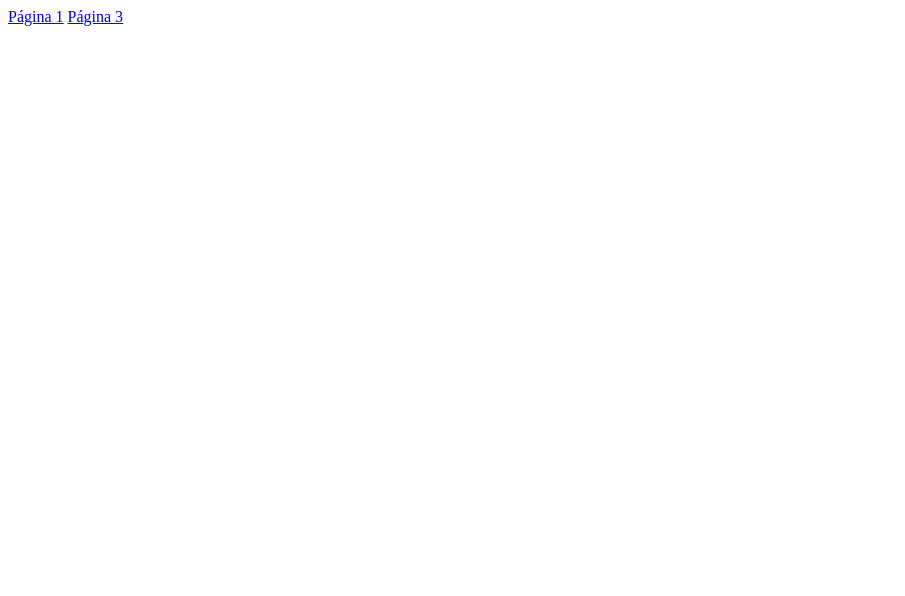
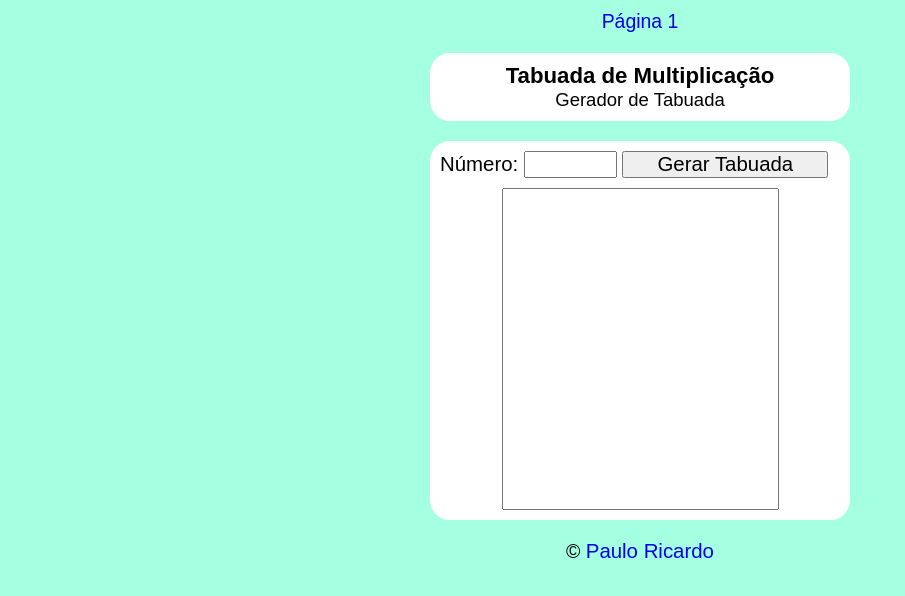
Before and after one commit to paulosilvabr/javascript, a plain HTML site: page ex/ex009d/d2/page/pag2.html in a window 1280 px wide. Shown: the whole page, without its empty margins (0-905 px from the left). Drawn offline with Linux system fonts and the light colour scheme.

Commit message:
Desafio 4.2 concluido

```diff
--- /dev/null
+++ b/ex/ex009d/d2/js/script.js
@@ -0,0 +1,23 @@
+var botao = document.querySelector('input#gerarBotao')
+botao.addEventListener('click', gerarTabuada)
+
+function gerarTabuada() {
+    var num = String(document.querySelector('input#num').value)
+    var area = document.querySelector('textarea#tabuada')
+    var c = 0
+
+    if (num == '') {
+        window.alert('Insira um valor')
+        return;
+    }
+
+    Number(num)
+
+    area.innerHTML = ''
+
+    while (c <= 10) {
+        var aux = num * c
+        area.innerHTML += `${num} X ${c} = ${aux}\n`
+        c++
+    }
+}
--- a/ex/ex009d/d2/page/pag2.html
+++ b/ex/ex009d/d2/page/pag2.html
@@ -4,9 +4,34 @@
     <meta charset="UTF-8">
     <meta name="viewport" content="width=device-width, initial-scale=1.0">
     <title>Document</title>
+    <link rel="stylesheet" href="../style/style.css">
 </head>
 <body>
-    <a href="../../d1/page/index.html">Página 1</a>
-    <a href="../../d3/page/pag3.html">Página 3</a>
+    <nav>
+        <a href="../../d1/page/index.html">Página 1</a>
+    </nav>
+
+    <header>
+        <h1>Tabuada de Multiplicação</h1>
+        <p>Gerador de Tabuada</p>
+    </header>
+
+    <main>
+        <div>
+            <label for="num">Número: </label>
+            <input type="number" name="num" id="num" min="-100" max="100">
+            <input type="button" value="Gerar Tabuada" id="gerarBotao">
+        </div>
+        <div class="tabuada">
+            <textarea name="tabuada" id="tabuada">
+            </textarea>
+        </div>
+    </main>
+
+    <footer>
+        <p>&copy; <a href="https://github.com/paulosilvabr" target="_blank">Paulo Ricardo</a></p>
+    </footer>
+
+    <script src="../js/script.js"></script>
 </body>
 </html>
--- /dev/null
+++ b/ex/ex009d/d2/style/style.css
@@ -0,0 +1,68 @@
+@charset "UTF-8";
+
+* {
+    padding: 0;
+    margin: 0;
+    font-family: Arial, Helvetica, sans-serif;
+    font-size: 1.05em;
+}
+
+nav {
+    text-align: center;
+    margin: 10px;
+}
+
+a {
+    text-decoration: none;
+}
+
+a:hover {
+    text-decoration: underline;
+}
+
+body {
+    background-color: rgb(165, 255, 225);
+}
+
+header,
+main {
+    background-color: white;
+    max-width: 400px;
+    margin: auto;
+    margin-top: 20px;
+    margin-bottom: 20px;
+    border-radius: 20px;
+    padding: 10px;
+}
+
+header h1 {
+    text-align: center;
+    font-size: 1.2em;
+}
+
+header p {
+    text-align: center;
+    font-size: 1em;
+}
+
+footer {
+    text-align: center;
+}
+
+/* Template acima */
+
+textarea {
+    display: block;
+    margin: auto;
+    resize: none;
+    height: 300px;
+    padding: 10px;
+}
+
+.tabuada {
+    margin-top: 10px;
+}
+
+input#gerarBotao {
+    width: calc(100% - 194px);
+}
```
Also changed, not shown: ex/ex009d/d1/page/index.html (+0 -1 lines), ex/ex009d/d3/page/pag3.html (deleted, +0 -12 lines).
